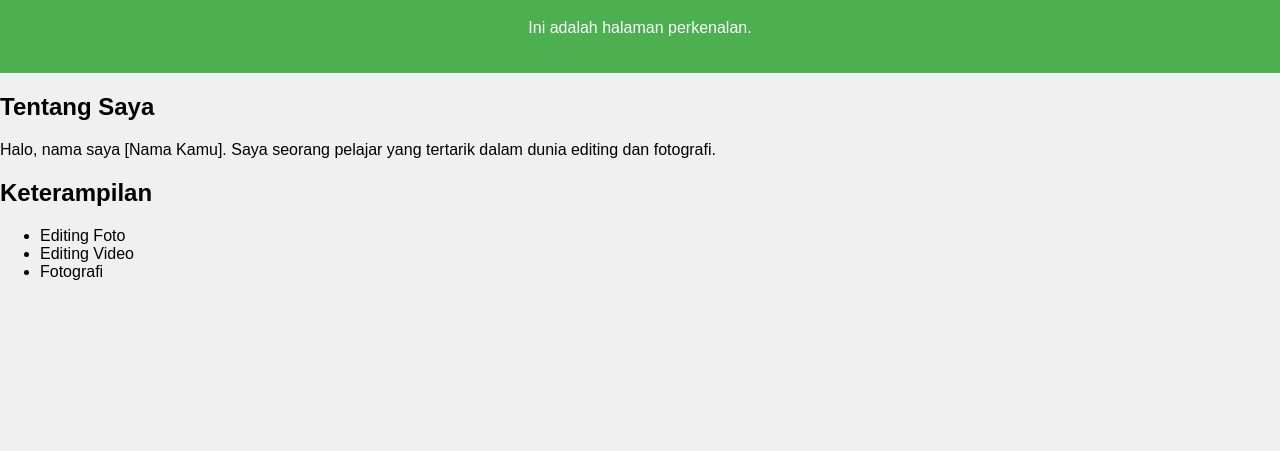
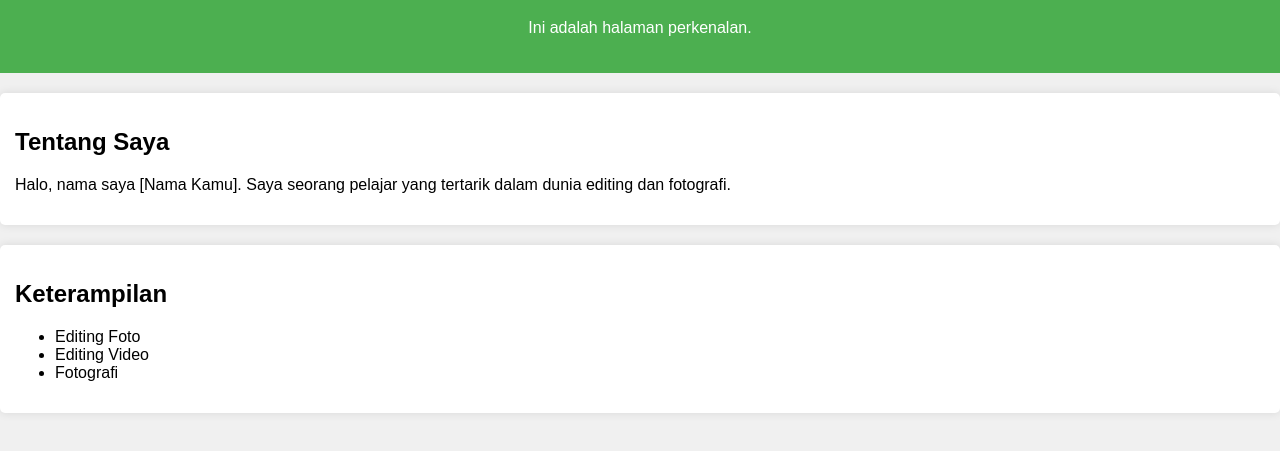
Before and after one commit to Lisas-B/Lisas-B, a plain HTML site: page index.html in a window 1280 px wide. Shown: the part 81-532 px from the top of the page. Drawn offline with Linux system fonts and the light colour scheme.

Commit message:
Update styles.css

```diff
--- a/styles.css
+++ b/styles.css
@@ -10,3 +10,10 @@ header {
     padding: 20px;
     text-align: center;
 }
+section {
+    margin: 20px 0;
+    padding: 15px;
+    background-color: #fff;
+    border-radius: 5px;
+    box-shadow: 0 0 10px rgba(0, 0, 0, 0.1);
+}
```
